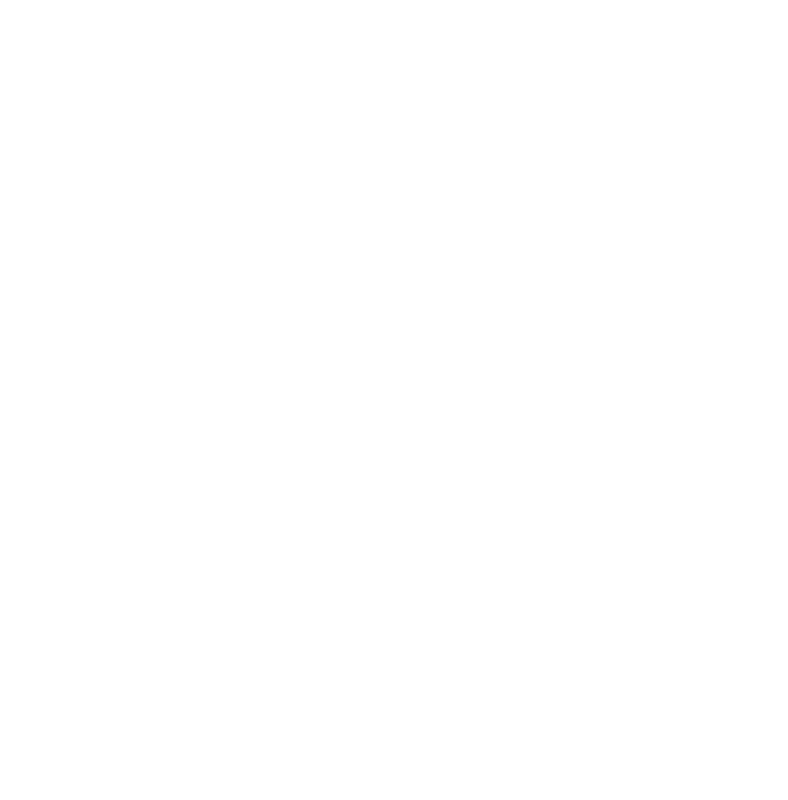
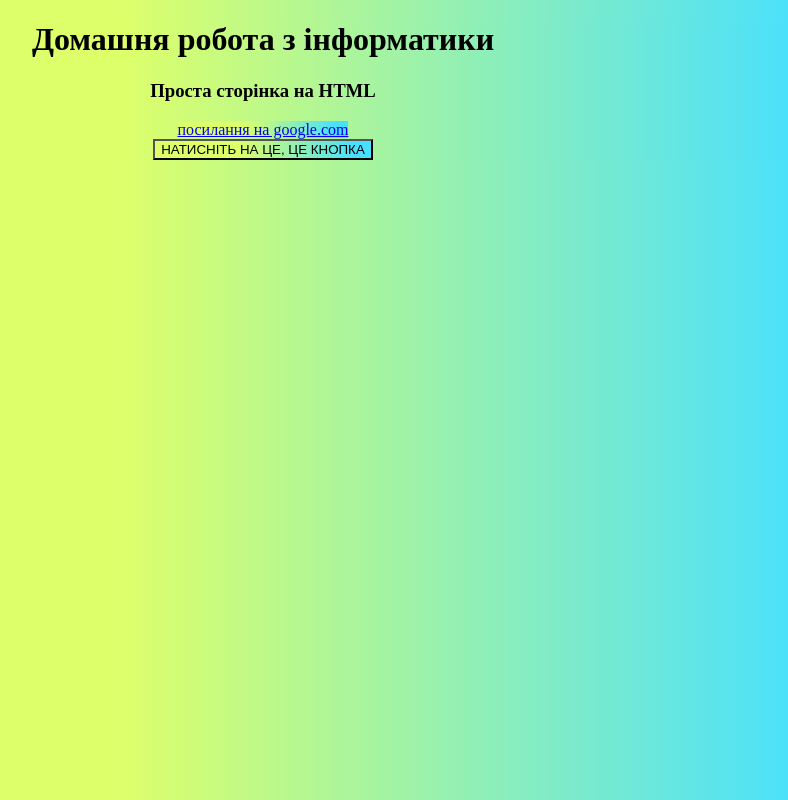
Before and after one commit to fuduck/fuduck.github.io, a plain HTML site: page index.html in a window 1280 px wide. Shown: the whole page, without its empty margins (377-1165 px from the left). Drawn offline with Linux system fonts and the light colour scheme.

Commit message:
Update index.html

```diff
--- a/index.html
+++ b/index.html
@@ -2,10 +2,39 @@
 <html>
   <head>
     <meta http-equiv="content-type" content="text/html; charset=utf-8" />
-    <title>Hello world</title>
-
+    <title>Homework</title>
   </head>
   <body>
+    <header>
+      <h1>Домашня робота з інформатики</h1>
+      <h3>Проста сторінка на HTML</h3>
+    </header>
+    <div class="main">
+      <a href="https://www.google.com.ua/?hl=ru">посилання на google.com</a>
+      <div class="button">
+        <span>
+          <button onclick="print()">НАТИСНІТЬ НА ЦЕ, ЦЕ КНОПКА</button>
+        </span>
+      </div>
+    </div>
 
+    <style type="text/css" media="all">
+
+      * {
+      background: rgb(221,255,106);
+      background: linear-gradient(90deg, rgba(221,255,106,1) 39%, rgba(71,224,255,1) 93%);
+      text-align: center;
+      .main {
+      font
+      }
+    </style>
+    <script type="text/javascript" charset="utf-8">
+      function print() {
+        alert("Вспливашка, що написана на джаваскрипт");
+      }
+    </script>
+    <noscript>
+      Увімкніть JavaScript в браузері, будь ласка
+    </noscript>
   </body>
 </html>
```
